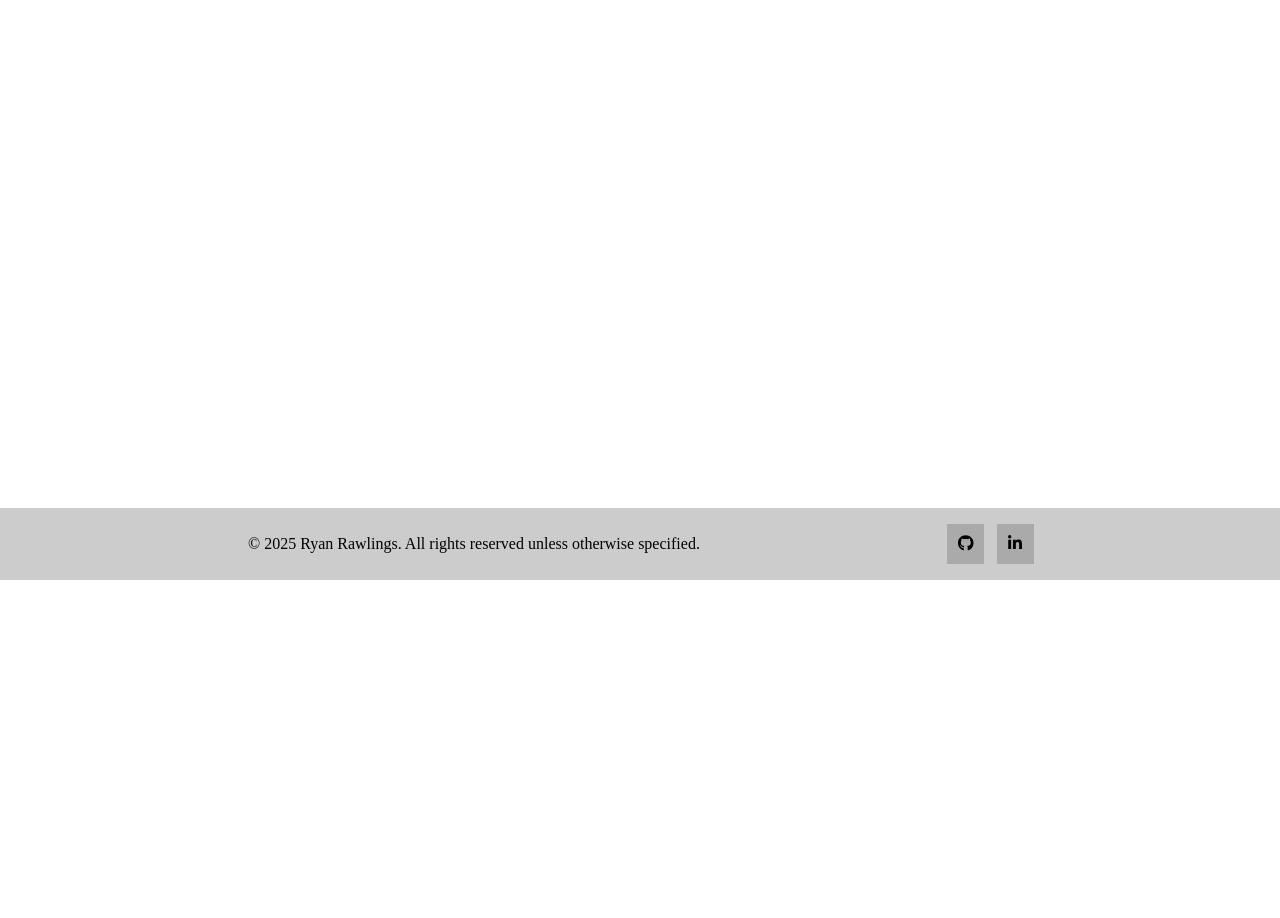
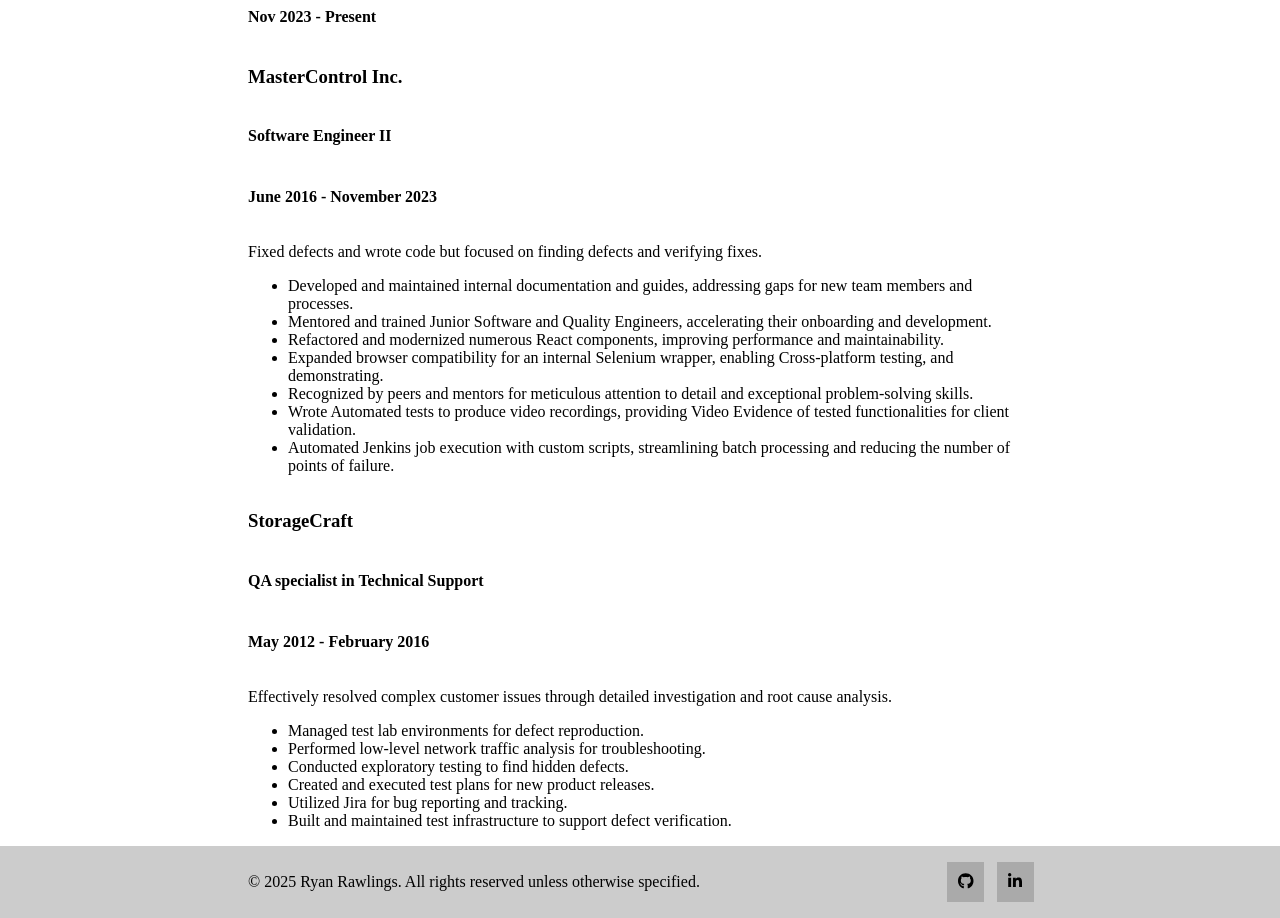
Before and after one commit to rawlingsr/blog, a Next.js app: page /experience in a window 1280 px wide. Shown: the part 220-1138 px from the top of the page. Before the commit the page ends 800 px from the top, so only its background shows below. Built offline with nearby package versions, Linux system fonts and the light colour scheme.

Commit message:
pull existing experience from resume, and put it here

```diff
--- a/src/app/experience/page.tsx
+++ b/src/app/experience/page.tsx
@@ -2,9 +2,97 @@
   return (
     <main>
       <h2>Experience</h2>
-      <p>
-        Some great experience stuff.
-      </p>
+      <section>
+        <header className="experience">
+          <h3>Return to School</h3>
+          <h4>
+            <time dateTime="2023-11">Nov 2023</time>
+            {" - "}
+            Present
+          </h4>
+        </header>
+      </section>
+      <section>
+        <header className="experience">
+          <h3>MasterControl Inc.</h3>
+          <h4>Software Engineer II</h4>
+          <h4>
+            <time dateTime="2016-6">June 2016</time>
+            {" - "}
+            <time dateTime="2023-11">November 2023</time>
+          </h4>
+        </header>
+        <p>
+          Fixed defects and wrote code but focused on finding defects and
+          verifying fixes.
+        </p>
+        <ul>
+          <li>
+            Developed and maintained internal documentation and guides,
+            addressing gaps for new team members and processes.
+          </li>
+          <li>
+            Mentored and trained Junior Software and Quality Engineers,
+            accelerating their onboarding and development.
+          </li>
+          <li>
+            Refactored and modernized numerous React components, improving
+            performance and maintainability.
+          </li>
+          <li>
+            Expanded browser compatibility for an internal Selenium wrapper,
+            enabling Cross-platform testing, and demonstrating.
+          </li>
+          <li>
+            Recognized by peers and mentors for meticulous attention to detail
+            and exceptional problem-solving skills.
+          </li>
+          <li>
+            Wrote Automated tests to produce video recordings, providing Video
+            Evidence of tested functionalities for client validation.
+          </li>
+          <li>
+            Automated Jenkins job execution with custom scripts, streamlining
+            batch processing and reducing the number of points of failure.
+          </li>
+        </ul>
+      </section>
+      <section>
+        <header className="experience">
+          <h3>StorageCraft</h3>
+          <h4>QA specialist in Technical Support</h4>
+          <h4>
+            <time dateTime="2012-5">May 2012</time>
+            {" - "}
+            <time dateTime="2016-02">February 2016</time>
+          </h4>
+        </header>
+        <p>
+          Effectively resolved complex customer issues through detailed
+          investigation and root cause analysis.
+        </p>
+        <ul>
+          <li>
+            Managed test lab environments for defect reproduction.
+          </li>
+          <li>
+            Performed low-level network traffic analysis for troubleshooting.
+          </li>
+          <li>
+            Conducted exploratory testing to find hidden defects.
+          </li>
+          <li>
+            Created and executed test plans for new product releases.
+          </li>
+          <li>
+            Utilized Jira for bug reporting and tracking.
+          </li>
+          <li>
+            Built and maintained test infrastructure to support defect
+            verification.
+          </li>
+        </ul>
+      </section>
     </main>
   );
 }
--- a/src/global.css
+++ b/src/global.css
@@ -89,3 +89,16 @@
   text-decoration: none;
   color: black;
 }
+
+.experience {
+  display: flex;
+  flex-direction: column;
+  justify-content: space-between;
+  flex-shrink: 1;
+}
+@media screen and (min-width: 640) {
+  .experience {
+    flex-direction: row;
+    flex-wrap: wrap;
+  }
+}
```
